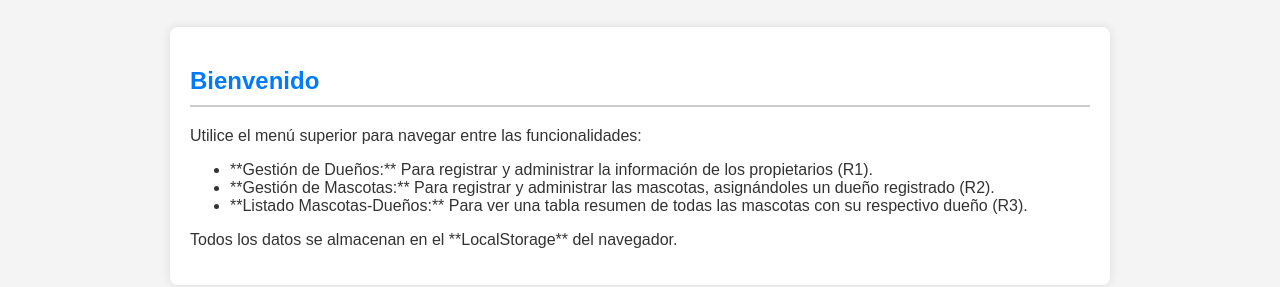
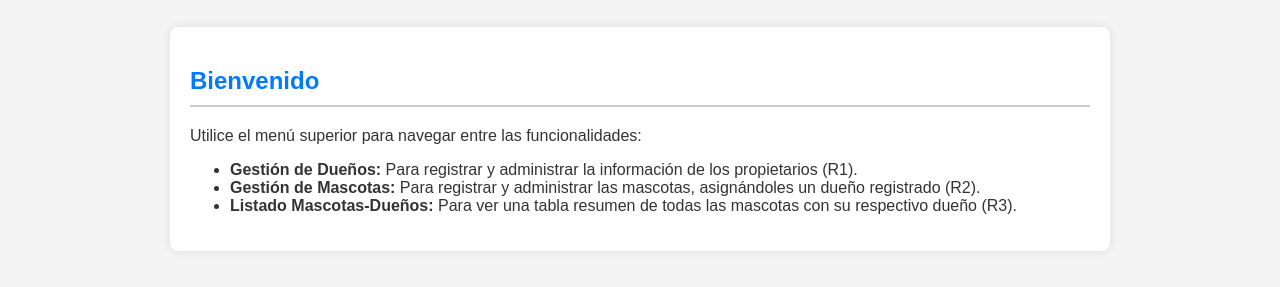
Before and after one commit to adaelchima-ai/tallerOp, a plain HTML site: page index.html in a window 1280 px wide. Shown: the part 131-418 px from the top of the page. Drawn offline with Linux system fonts and the light colour scheme.

Commit message:
se actualiza

```diff
--- a/index.html
+++ b/index.html
@@ -26,11 +26,10 @@
         <h2>Bienvenido</h2>
         <p>Utilice el menú superior para navegar entre las funcionalidades:</p>
         <ul>
-            <li>**Gestión de Dueños:** Para registrar y administrar la información de los propietarios (R1).</li>
-            <li>**Gestión de Mascotas:** Para registrar y administrar las mascotas, asignándoles un dueño registrado (R2).</li>
-            <li>**Listado Mascotas-Dueños:** Para ver una tabla resumen de todas las mascotas con su respectivo dueño (R3).</li>
+            <li><strong>Gestión de Dueños:</strong> Para registrar y administrar la información de los propietarios (R1).</li>
+            <li><strong>Gestión de Mascotas:</strong> Para registrar y administrar las mascotas, asignándoles un dueño registrado (R2).</li>
+            <li><strong>Listado Mascotas-Dueños:</strong> Para ver una tabla resumen de todas las mascotas con su respectivo dueño (R3).</li>
         </ul>
-        <p>Todos los datos se almacenan en el **LocalStorage** del navegador.</p>
     </main>
 </body>
 </html>
```
